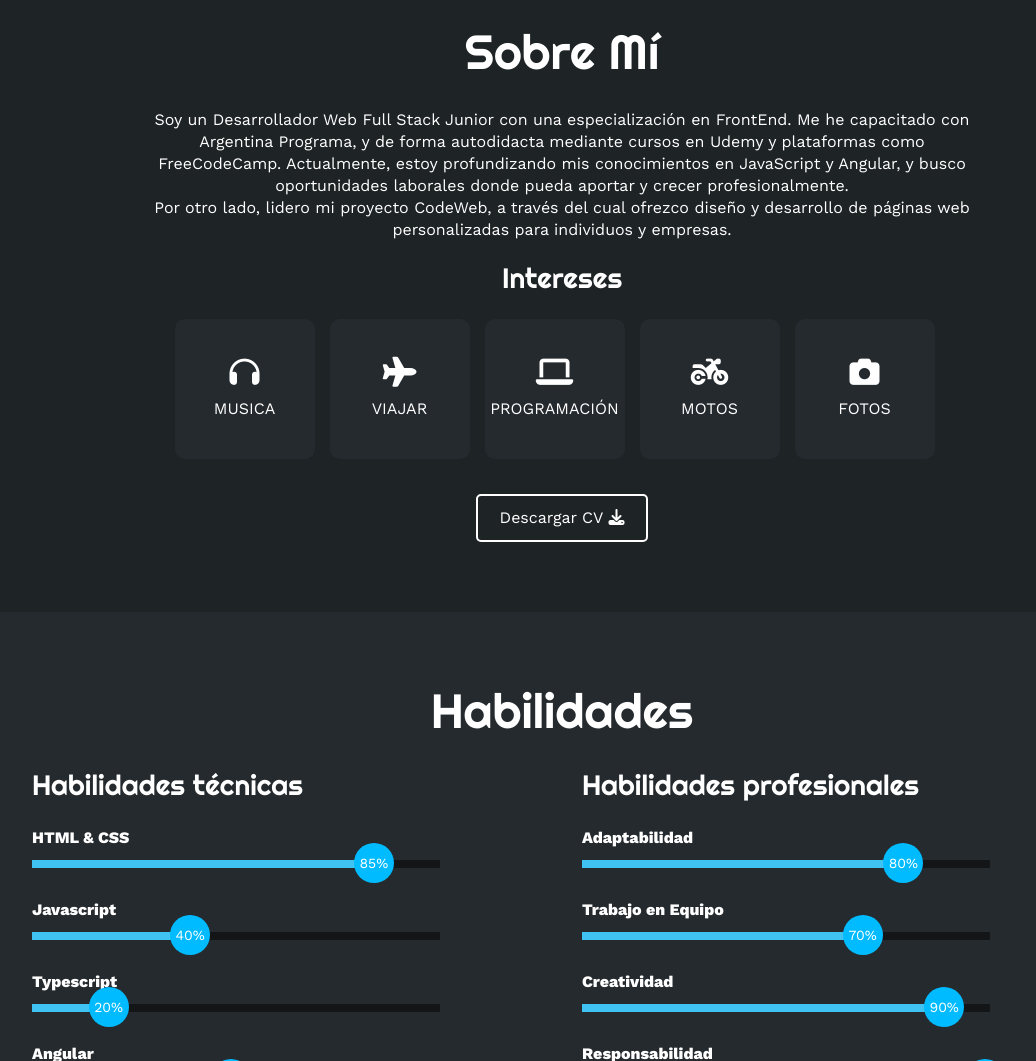
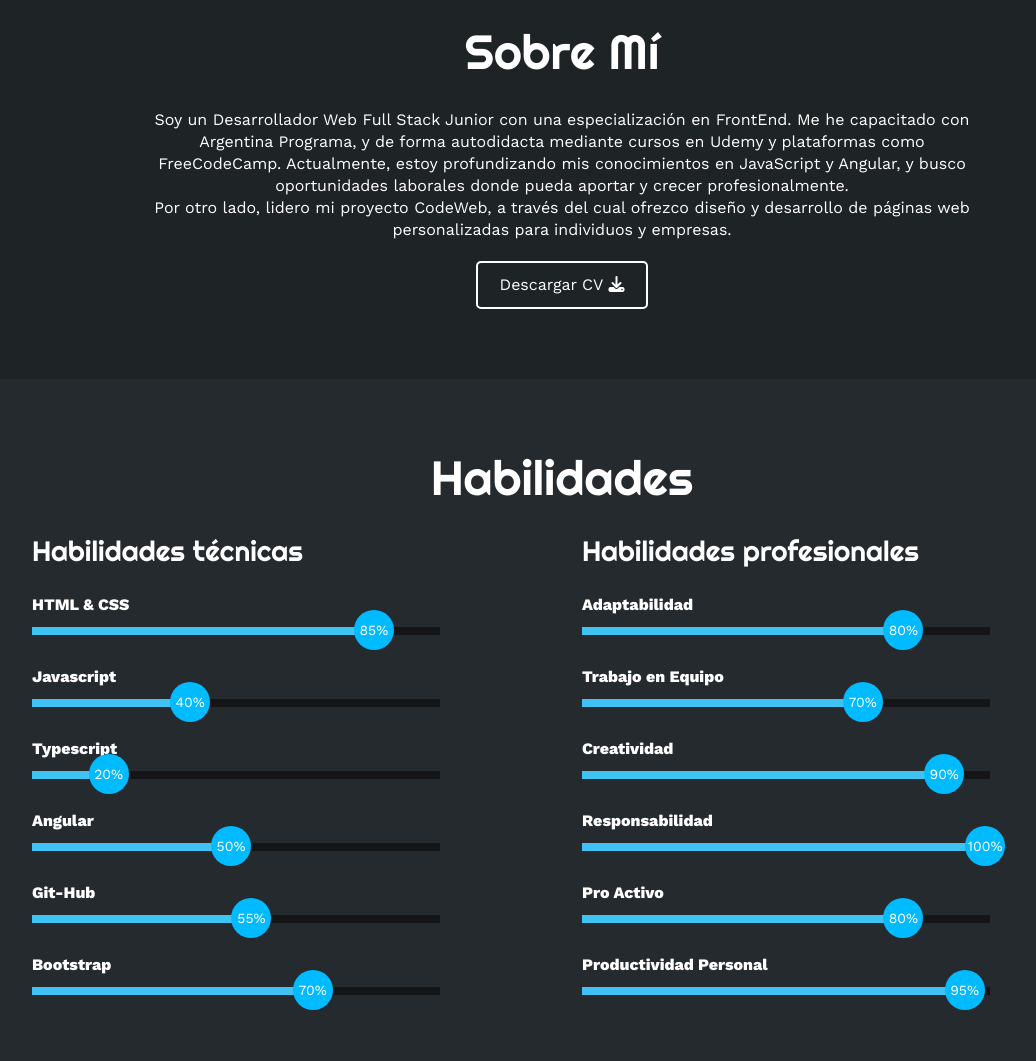
Before and after one commit to NachoM57/PortafolioNacho, a plain HTML site: page index.html in a window 1280 px wide. Shown: the part 847-1908 px from the top of the page, without its empty margins (78-1114 px from the left). Drawn offline with nearby package versions, Linux system fonts and the light colour scheme.

Commit message:
elimine seccion intereses

```diff
--- a/estilo.css
+++ b/estilo.css
@@ -166,54 +166,6 @@ html {
     margin-bottom: 25px;
 }
 
-.sobremi .fila .col ul {
-    list-style: none;
-}
-
-.sobremi .fila .col ul li {
-    margin: 12px 0;
-}
-
-.sobremi .fila .col ul li strong {
-    display: inline-block;
-    color: #3fc3f3;
-    width: 130px;
-}
-
-.sobremi .fila .col ul li span {
-    background-color: #3fc3f3;
-    padding: 3px;
-    font-weight: bold;
-    border-radius: 5px;
-}
-
-.sobremi .fila .col .contenedor-intereses {
-    display: flex;
-    justify-content: center;
-    flex-wrap: wrap;
-}
-
-.sobremi .fila .col .contenedor-intereses .interes {
-    width: 140px;
-    height: 140px;
-    background-color: #252A2E;
-    border-radius: 10px;
-    margin: 0 15px 15px 0;
-    display: flex;
-    flex-direction: column;
-    align-items: center;
-    justify-content: center;
-    transition: .3s;
-}
-
-.sobremi .fila .col .contenedor-intereses .interes:hover {
-    background-color: #3fc3f3;
-}
-
-.sobremi .fila .col .contenedor-intereses .interes i {
-    font-size: 30px;
-    margin-bottom: 10px;
-}
 
 .sobremi button {
     cursor: pointer;
--- a/index.html
+++ b/index.html
@@ -79,36 +79,6 @@
                 Por otro lado, lidero mi proyecto CodeWeb, a través del cual ofrezco diseño y desarrollo de páginas web
                 personalizadas para individuos y empresas.
             </p>
-
-            <div class="fila d-flex justify-content-center">
-                <!-- intereses -->
-                <div class="col col-lg-12">
-                    <h3 class="text-center">Intereses</h3>
-                    <div class="contenedor-intereses">
-                        <div class="interes">
-                            <i class="fa-solid fa-headphones"></i>
-                            <span>MUSICA</span>
-                        </div>
-                        <div class="interes">
-                            <i class="fa-solid fa-plane"></i>
-                            <span>VIAJAR</span>
-                        </div>
-                        <div class="interes">
-                            <i class="fa-solid fa-laptop"></i>
-                            <span>PROGRAMACIÓN</span>
-                        </div>
-                        <div class="interes">
-                            <i class="fa-solid fa-motorcycle"></i>
-                            <span>MOTOS</span>
-                        </div>
-                        <div class="interes">
-                            <i class="fa-solid fa-camera"></i>
-                            <span>FOTOS</span>
-                        </div>
-
-                    </div>
-                </div>
-            </div>
             <button><a class="curriculumCV" href="./img/CurriculumNacho.pdf" target="_blank">
                     Descargar CV <i class="fa-solid fa-download"></i>
                 </a>
```
